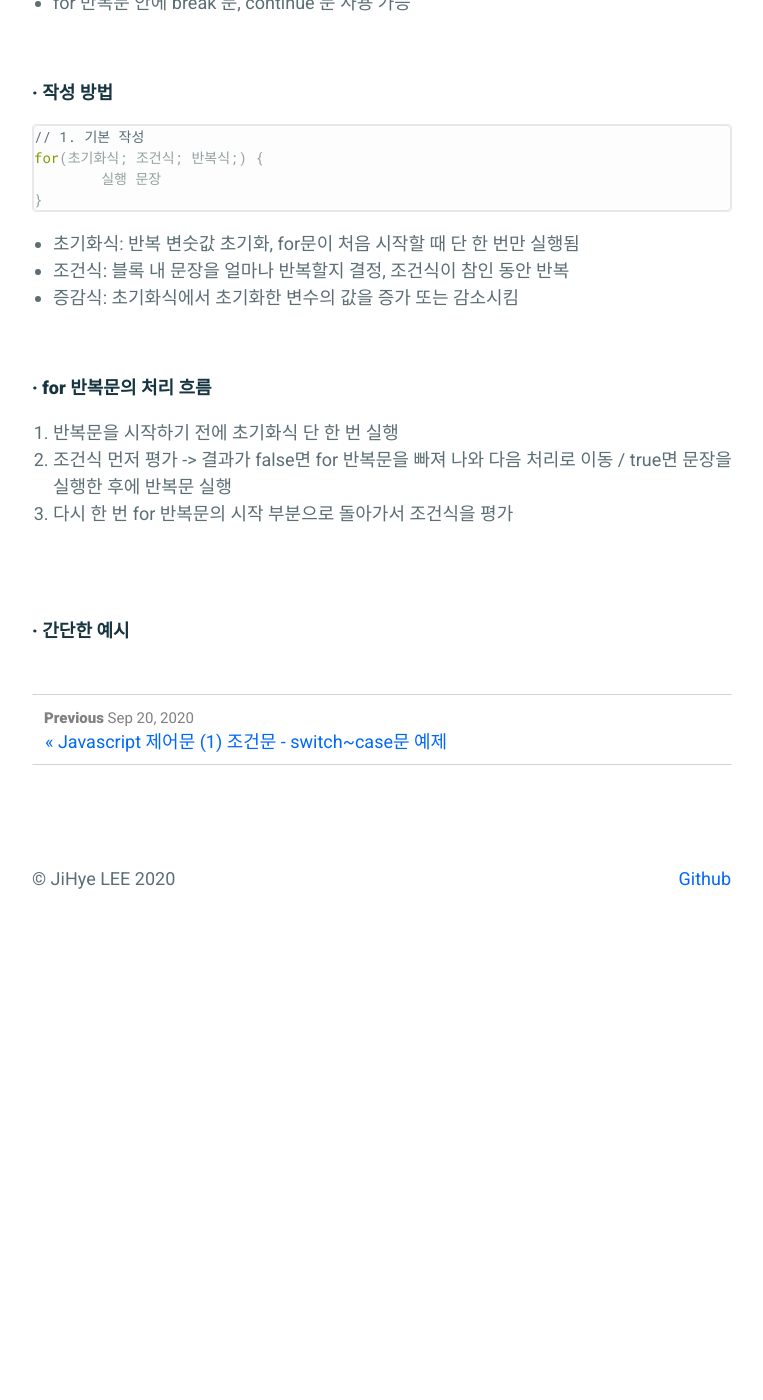
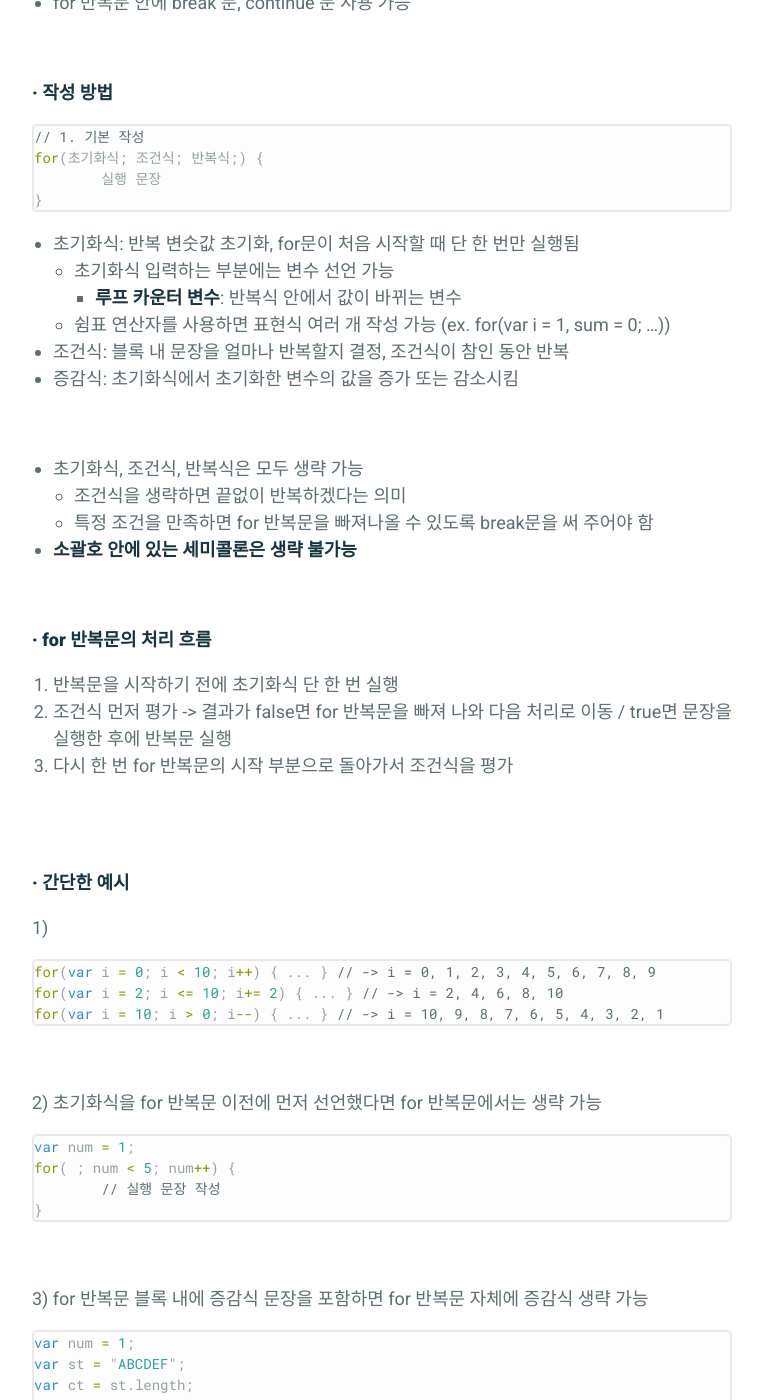
Before and after one commit to absolutelyfullycapable/absolutelyfullycapable.github.io, a Jekyll site: the page built from _posts/2020-10-27-javascript-제어문-반복문.md, in a window 1280 px wide and 1400 px high, scrolled down 872 px. Shown: the whole window, without its empty margins (258-1021 px from the left). Built offline with Jekyll 4.4.1, drawn with Linux system fonts in a browser that asks for light colours; before the commit the page ends 1864 px from its top, so only the background shows below that; some of the changed text lies outside the part shown.

Commit message:
add contents

````diff
--- a/_posts/2020-10-27-javascript-제어문-반복문.md
+++ b/_posts/2020-10-27-javascript-제어문-반복문.md
@@ -50,8 +50,18 @@ for(초기화식; 조건식; 반복식;) {
 ```
 
 - 초기화식: 반복 변숫값 초기화, for문이 처음 시작할 때 단 한 번만 실행됨
+	- 초기화식 입력하는 부분에는 변수 선언 가능
+		- **루프 카운터 변수**: 반복식 안에서 값이 바뀌는 변수
+	- 쉼표 연산자를 사용하면 표현식 여러 개 작성 가능 (ex. for(var i = 1, sum = 0; ...))
 - 조건식: 블록 내 문장을 얼마나 반복할지 결정, 조건식이 참인 동안 반복
 - 증감식: 초기화식에서 초기화한 변수의 값을 증가 또는 감소시킴
+
+<br/>
+
+- 초기화식, 조건식, 반복식은 모두 생략 가능
+	- 조건식을 생략하면 끝없이 반복하겠다는 의미
+	- 특정 조건을 만족하면 for 반복문을 빠져나올 수 있도록 break문을 써 주어야 함
+- **소괄호 안에 있는 세미콜론은 생략 불가능**
 
 <br/>
 
@@ -66,3 +76,78 @@ for(초기화식; 조건식; 반복식;) {
 <br/>
 
 ##### **· 간단한 예시**
+
+1)
+
+```js
+for(var i = 0; i < 10; i++) { ... } // -> i = 0, 1, 2, 3, 4, 5, 6, 7, 8, 9
+for(var i = 2; i <= 10; i+= 2) { ... } // -> i = 2, 4, 6, 8, 10
+for(var i = 10; i > 0; i--) { ... } // -> i = 10, 9, 8, 7, 6, 5, 4, 3, 2, 1
+```
+
+<br/>
+
+2) 초기화식을 for 반복문 이전에 먼저 선언했다면 for 반복문에서는 생략 가능
+
+```js
+var num = 1;
+for( ; num < 5; num++) {
+	// 실행 문장 작성
+}
+```
+
+<br/>
+
+3) for 반복문 블록 내에 증감식 문장을 포함하면 for 반복문 자체에 증감식 생략 가능
+
+```js
+var num = 1;
+var st = "ABCDEF";
+var ct = st.length;
+
+for( ; num < ct; ) {
+	// 실행 문장 작성
+    num++;
+}
+```
+
+<br/>
+<br/>
+- - -
+<br/>
+
+#### **1-1. 중첩 for 반복문**
+
+- for 반복문 안에 for 반복문을 작성하면 중첩 반복문 만들기 가능
+
+
+<br/>
+<br/>
+
+##### **· 간단한 예시**
+
+1) 구구단 2, 3단 출력
+
+```js
+var x, y;
+for(x = 2; x <= 3; x++) {
+	document.write("--- " + x + "단 ---<br>");
+
+    for(y = 1; y <= 9; y++) {
+    	document.write(x + "*" + y + "=" + (x * y) + "<br>");
+    }
+}
+```
+
+<br/>
+
+- 결과
+![result](https://img1.daumcdn.net/thumb/R1280x0/?scode=mtistory2&fname=https%3A%2F%2Fblog.kakaocdn.net%2Fdn%2FUPE19%2FbtqLXS4dxhL%2FFhlMIOq5N9UBfOBkoZsA10%2Fimg.png)
+```
+
+<br/>
+<br/>
+- - -
+<br/>
+
+#### **1-2. for~in 반복문**
````
